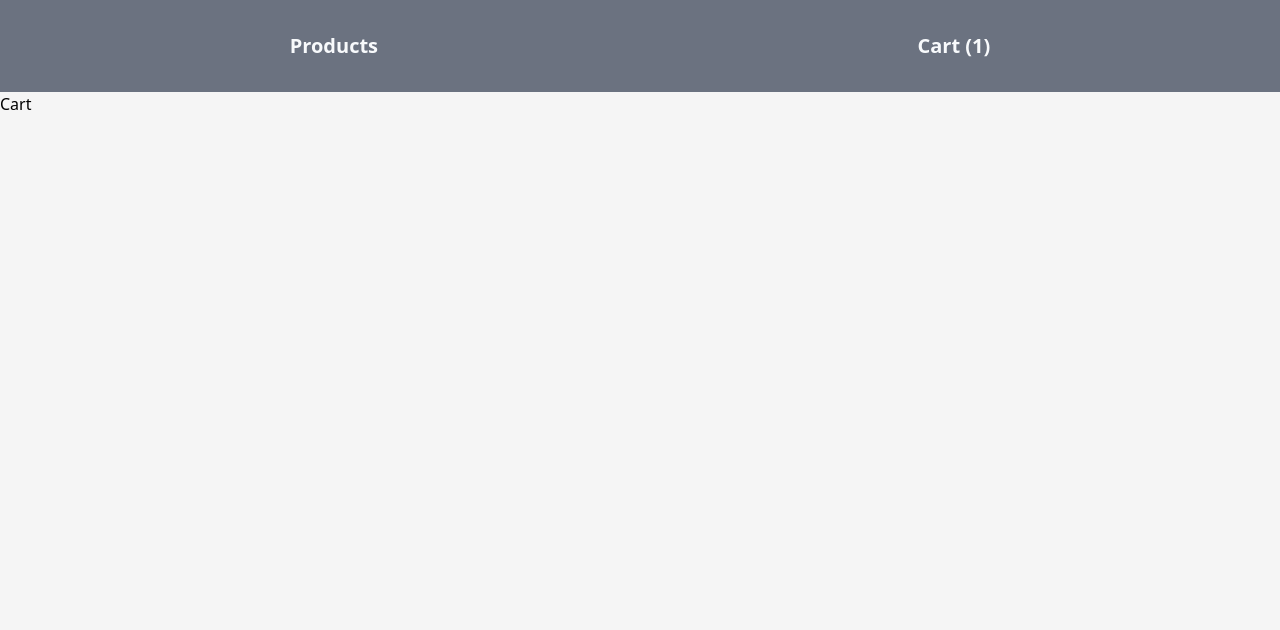
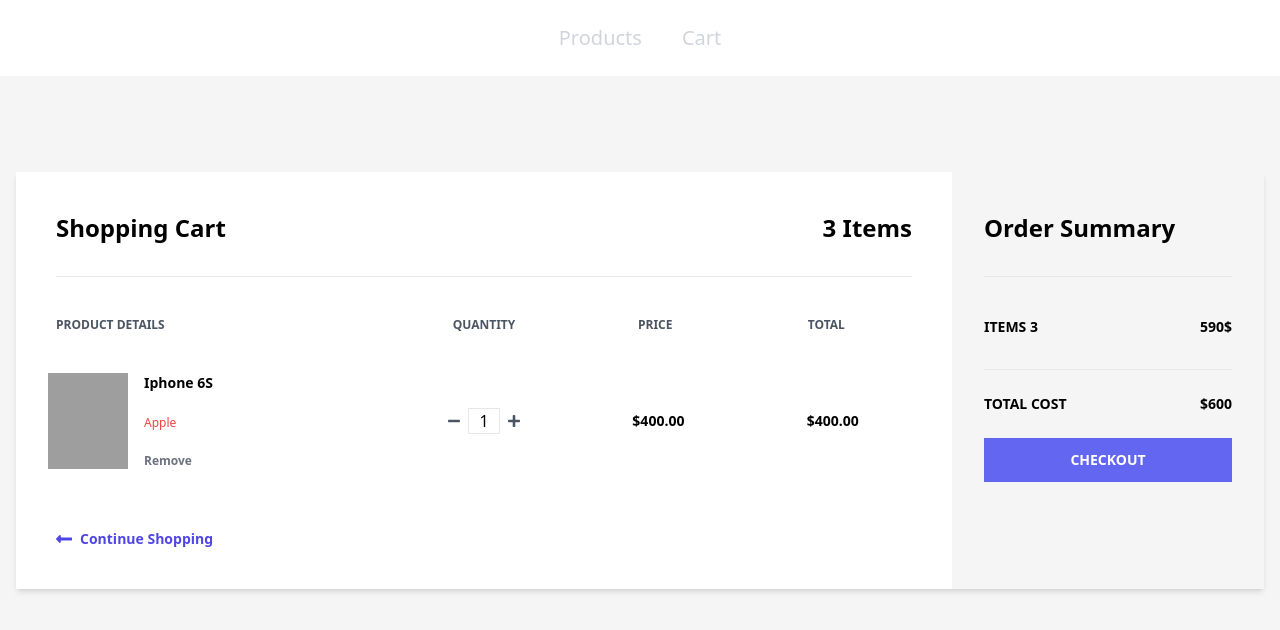
Before and after one commit to nepidkhadka/EcommerceCart, a React (Vite) app: page /cart in a window 1280 px wide. Shown: the top 630 px of the page. Built offline with nearby package versions, Linux system fonts and the light colour scheme; grey boxes are pictures that could not be loaded.

Commit message:
Product Fetch & Cart Page Design Setup

```diff
--- a/src/App.jsx
+++ b/src/App.jsx
@@ -10,6 +10,7 @@ const App = () => {
       <Nav/>
           <Routes>
             <Route index element={<Home/>} />
+            <Route path='/product' element={<Home/>} />
             <Route path='/cart' element={<Cart/>} />
             <Route path='/*' element={ <h1>404 ! Not Found</h1> } />
           </Routes>
--- a/src/components/Cart.jsx
+++ b/src/components/Cart.jsx
@@ -1,9 +1,116 @@
-import React from 'react'
+import React from "react";
+import { Link } from "react-router-dom";
 
 const Cart = () => {
   return (
-    <div>Cart</div>
-  )
-}
+    <>
+      <div className="container p-4 mx-auto mt-10">
+        <div className="flex shadow-md my-10">
+          <div className="w-3/4 bg-white px-10 py-10">
+            <div className="flex justify-between border-b pb-8">
+              <h1 className="font-semibold text-2xl">Shopping Cart</h1>
+              <h2 className="font-semibold text-2xl">3 Items</h2>
+            </div>
+            <div className="flex mt-10 mb-5">
+              <h3 className="font-semibold text-gray-600 text-xs uppercase w-2/5">
+                Product Details
+              </h3>
+              <h3 className="font-semibold text-center text-gray-600 text-xs uppercase w-1/5">
+                Quantity
+              </h3>
+              <h3 className="font-semibold text-center text-gray-600 text-xs uppercase w-1/5">
+                Price
+              </h3>
+              <h3 className="font-semibold text-center text-gray-600 text-xs uppercase w-1/5">
+                Total
+              </h3>
+            </div>
+            <div className="flex items-center hover:bg-gray-100 -mx-8 px-6 py-5">
+              <div className="flex w-2/5">
+                <div className="w-20">
+                  <img
+                    className="h-24"
+                    src="https://drive.google.com/uc?id=18KkAVkGFvaGNqPy2DIvTqmUH_nk39o3z"
+                    alt=""
+                  />
+                </div>
+                <div className="flex flex-col justify-between ml-4 flex-grow">
+                  <span className="font-bold text-sm">Iphone 6S</span>
+                  <span className="text-red-500 text-xs">Apple</span>
+                  <a
+                    href="#"
+                    className="font-semibold hover:text-red-500 text-gray-500 text-xs"
+                  >
+                    Remove
+                  </a>
+                </div>
+              </div>
+              <div className="flex justify-center w-1/5">
+                <svg
+                  className="fill-current text-gray-600 w-3"
+                  viewBox="0 0 448 512"
+                >
+                  <path d="M416 208H32c-17.67 0-32 14.33-32 32v32c0 17.67 14.33 32 32 32h384c17.67 0 32-14.33 32-32v-32c0-17.67-14.33-32-32-32z" />
+                </svg>
 
-export default Cart
+                <input
+                  className="mx-2 border text-center w-8"
+                  type="text"
+                  value="1"
+                />
+
+                <svg
+                  className="fill-current text-gray-600 w-3"
+                  viewBox="0 0 448 512"
+                >
+                  <path d="M416 208H272V64c0-17.67-14.33-32-32-32h-32c-17.67 0-32 14.33-32 32v144H32c-17.67 0-32 14.33-32 32v32c0 17.67 14.33 32 32 32h144v144c0 17.67 14.33 32 32 32h32c17.67 0 32-14.33 32-32V304h144c17.67 0 32-14.33 32-32v-32c0-17.67-14.33-32-32-32z" />
+                </svg>
+              </div>
+              <span className="text-center w-1/5 font-semibold text-sm">
+                $400.00
+              </span>
+              <span className="text-center w-1/5 font-semibold text-sm">
+                $400.00
+              </span>
+            </div>
+
+            <Link
+              to="/"
+              className="flex font-semibold text-indigo-600 text-sm mt-10"
+            >
+              <svg
+                className="fill-current mr-2 text-indigo-600 w-4"
+                viewBox="0 0 448 512"
+              >
+                <path d="M134.059 296H436c6.627 0 12-5.373 12-12v-56c0-6.627-5.373-12-12-12H134.059v-46.059c0-21.382-25.851-32.09-40.971-16.971L7.029 239.029c-9.373 9.373-9.373 24.569 0 33.941l86.059 86.059c15.119 15.119 40.971 4.411 40.971-16.971V296z" />
+              </svg>
+              Continue Shopping
+            </Link>
+          </div>
+
+          <div id="summary" className="w-1/4 px-8 py-10">
+            <h1 className="font-semibold text-2xl border-b pb-8">
+              Order Summary
+            </h1>
+            <div className="flex justify-between mt-10 mb-5">
+              <span className="font-semibold text-sm uppercase">Items 3</span>
+              <span className="font-semibold text-sm">590$</span>
+            </div>
+
+            <div className="border-t mt-8">
+              <div className="flex font-semibold justify-between py-6 text-sm uppercase">
+                <span>Total cost</span>
+                <span>$600</span>
+              </div>
+              <button className="bg-indigo-500 font-semibold hover:bg-indigo-600 py-3 text-sm text-white uppercase w-full">
+                Checkout
+              </button>
+            </div>
+          </div>
+        </div>
+      </div>
+    </>
+  );
+};
+
+export default Cart;
--- a/src/components/Home.jsx
+++ b/src/components/Home.jsx
@@ -1,74 +1,53 @@
-import React from "react";
+import React, { useEffect, useState } from "react";
 
 const Home = () => {
+  const URL = "https://fakestoreapi.com/products";
+  const [product, setproduct] = useState([]);
+
+  const fetchproducts = async () => {
+    let response = await fetch(URL);
+    let data = await response.json();
+    setproduct(data);
+  };
+
+  useEffect(() => {
+    fetchproducts();
+  }, []);
+
   return (
-    <section>
       <div className="container p-8 m-auto">
-        <div className="flex flex-wrap gap-4 ">
-          <div className="flex-grow bg-gray-300 h-48  w-60 relative rounded-md ">
-            <p className="text-center font-semibold text-slate-950 text-2xl">T-Shirt</p>
-            <button className="bg-gray-700 w-full rounded-sm text-slate-50 px-4 py-2 absolute bottom-0 left-0 focus:ring-1 active:ring-2 ">
-              Add To Cart
-            </button>
+        <div className="flex justify-between flex-wrap gap-4 ">
+          {product.map((product)=>(
+            <div key={product.id} className="bg-white flex-grow shadow-md rounded-lg w-80 dark:bg-gray-800 dark:border-gray-700">
+              <div className="h-[300px] w-full">
+              <img
+                className="object-contain  p-4 h-full w-full"
+                src={product.image}
+                alt={product.title}
+              />
+              </div>
+            <div className="px-5 pb-5">
+              <a href="#">
+                <h3 className="text-gray-900 font-semibold text-xl tracking-tight dark:text-white">
+                  {product.title.slice(0,10)}
+                </h3>
+              </a>
+              <div className="flex items-center justify-between">
+                <span className="text-3xl font-bold text-gray-900 dark:text-white">
+                  ${product.price}
+                </span>
+                <a
+                  href="#"
+                  className="text-white bg-blue-700 hover:bg-blue-800 focus:ring-4 focus:ring-blue-300 font-medium rounded-lg text-sm px-5 py-2.5 text-center dark:bg-blue-600 dark:hover:bg-blue-700 dark:focus:ring-blue-800"
+                >
+                  Add to cart
+                </a>
+              </div>
+            </div>
           </div>
-          <div className="flex-grow bg-gray-300 h-48  w-60 relative rounded-md ">
-            <p className="text-center font-semibold text-slate-950 text-2xl">Shoe</p>
-            <button className="bg-gray-700 w-full rounded-sm text-slate-50 px-4 py-2 absolute bottom-0 left-0 focus:ring-1 active:ring-2 ">
-              Add To Cart
-            </button>
-          </div>
-          <div className="flex-grow bg-gray-300 h-48  w-60 relative rounded-md ">
-            <p className="text-center font-semibold text-slate-950 text-2xl">Pant</p>
-            <button className="bg-gray-700 w-full rounded-sm text-slate-50 px-4 py-2 absolute bottom-0 left-0 focus:ring-1 active:ring-2 ">
-              Add To Cart
-            </button>
-          </div>
-          <div className="flex-grow bg-gray-300 h-48  w-60 relative rounded-md ">
-            <p className="text-center font-semibold text-slate-950 text-2xl">Sweater</p>
-            <button className="bg-gray-700 w-full rounded-sm text-slate-50 px-4 py-2 absolute bottom-0 left-0 focus:ring-1 active:ring-2 ">
-              Add To Cart
-            </button>
-          </div>
-          <div className="flex-grow bg-gray-300 h-48  w-60 relative rounded-md ">
-            <p className="text-center font-semibold text-slate-950 text-2xl">Jacket</p>
-            <button className="bg-gray-700 w-full rounded-sm text-slate-50 px-4 py-2 absolute bottom-0 left-0 focus:ring-1 active:ring-2 ">
-              Add To Cart
-            </button>
-          </div>
-          <div className="flex-grow bg-gray-300 h-48  w-60 relative rounded-md ">
-            <p className="text-center font-semibold text-slate-950 text-2xl">Trouser</p>
-            <button className="bg-gray-700 w-full rounded-sm text-slate-50 px-4 py-2 absolute bottom-0 left-0 focus:ring-1 active:ring-2 ">
-              Add To Cart
-            </button>
-          </div>
-          <div className="flex-grow bg-gray-300 h-48  w-60 relative rounded-md ">
-            <p className="text-center font-semibold text-slate-950 text-2xl">Shocks</p>
-            <button className="bg-gray-700 w-full rounded-sm text-slate-50 px-4 py-2 absolute bottom-0 left-0 focus:ring-1 active:ring-2 ">
-              Add To Cart
-            </button>
-          </div>
-          <div className="flex-grow bg-gray-300 h-48  w-60 relative rounded-md ">
-            <p className="text-center font-semibold text-slate-950 text-2xl">Belt</p>
-            <button className="bg-gray-700 w-full rounded-sm text-slate-50 px-4 py-2 absolute bottom-0 left-0 focus:ring-1 active:ring-2 ">
-              Add To Cart
-            </button>
-          </div>
-          <div className="flex-grow bg-gray-300 h-48  w-60 relative rounded-md ">
-            <p className="text-center font-semibold text-slate-950 text-2xl">T-Shirt</p>
-            <button className="bg-gray-700 w-full rounded-sm text-slate-50 px-4 py-2 absolute bottom-0 left-0 focus:ring-1 active:ring-2 ">
-              Add To Cart
-            </button>
-          </div>
-          <div className="flex-grow bg-gray-300 h-48  w-60 relative rounded-md ">
-            <p className="text-center font-semibold text-slate-950 text-2xl">T-Shirt</p>
-            <button className="bg-gray-700 w-full rounded-sm text-slate-50 px-4 py-2 absolute bottom-0 left-0 focus:ring-1 active:ring-2 ">
-              Add To Cart
-            </button>
-          </div>
-
+          ))}
         </div>
       </div>
-    </section>
   );
 };
 
--- a/src/components/Nav.jsx
+++ b/src/components/Nav.jsx
@@ -1,13 +1,23 @@
 import React from "react";
-import { Link } from "react-router-dom";
+import { NavLink } from "react-router-dom";
 
 const Nav = () => {
   return (
-    <nav className="bg-gray-500" >
-      <ul className="flex justify-around text-xl gap-6 p-8 font-semibold text-slate-50 ">
-        <li> <Link to="/">Products</Link> </li>
-        <li> <Link to="/cart">Cart ({Math.floor(Math.random()*10)})</Link> </li>
-      </ul>
+    <nav className="bg-white dark:bg-gray-800 py-4">
+        <div className="flex justify-center items-baseline space-x-4">
+          <NavLink
+            to="/product"
+            className="text-gray-300  hover:text-gray-800 dark:hover:text-white px-3 py-2 rounded-md text-xl font-medium"
+          >
+            Products
+          </NavLink>
+          <NavLink
+            to="/cart"
+            className="text-gray-300  hover:text-gray-800 dark:hover:text-white px-3 py-2 rounded-md text-xl font-medium"
+          >
+            Cart
+          </NavLink>
+      </div>
     </nav>
   );
 };
--- /dev/null
+++ b/src/context/CartContext.js
@@ -0,0 +1 @@
+import { createContext,useState } from "react";
```
